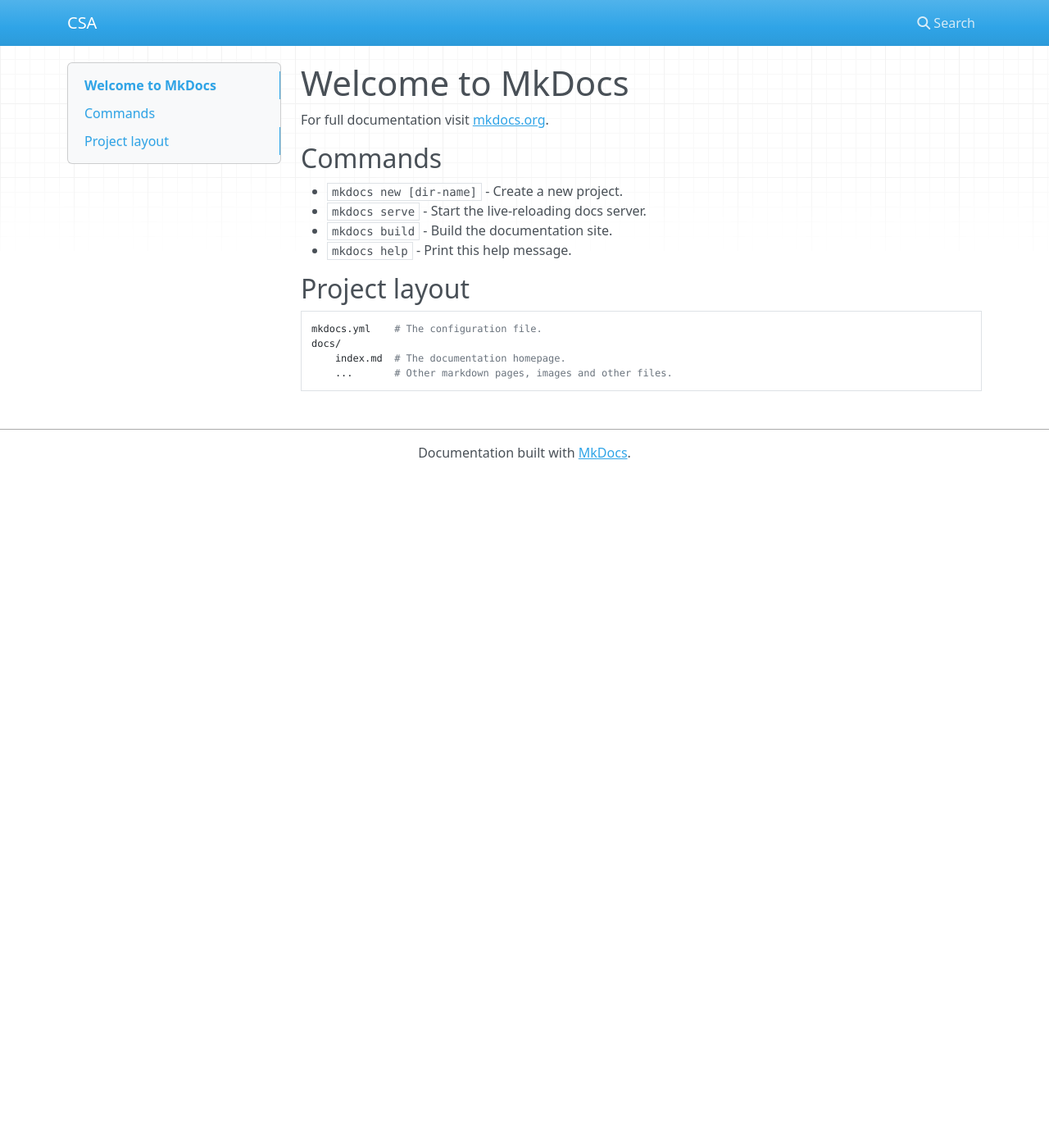
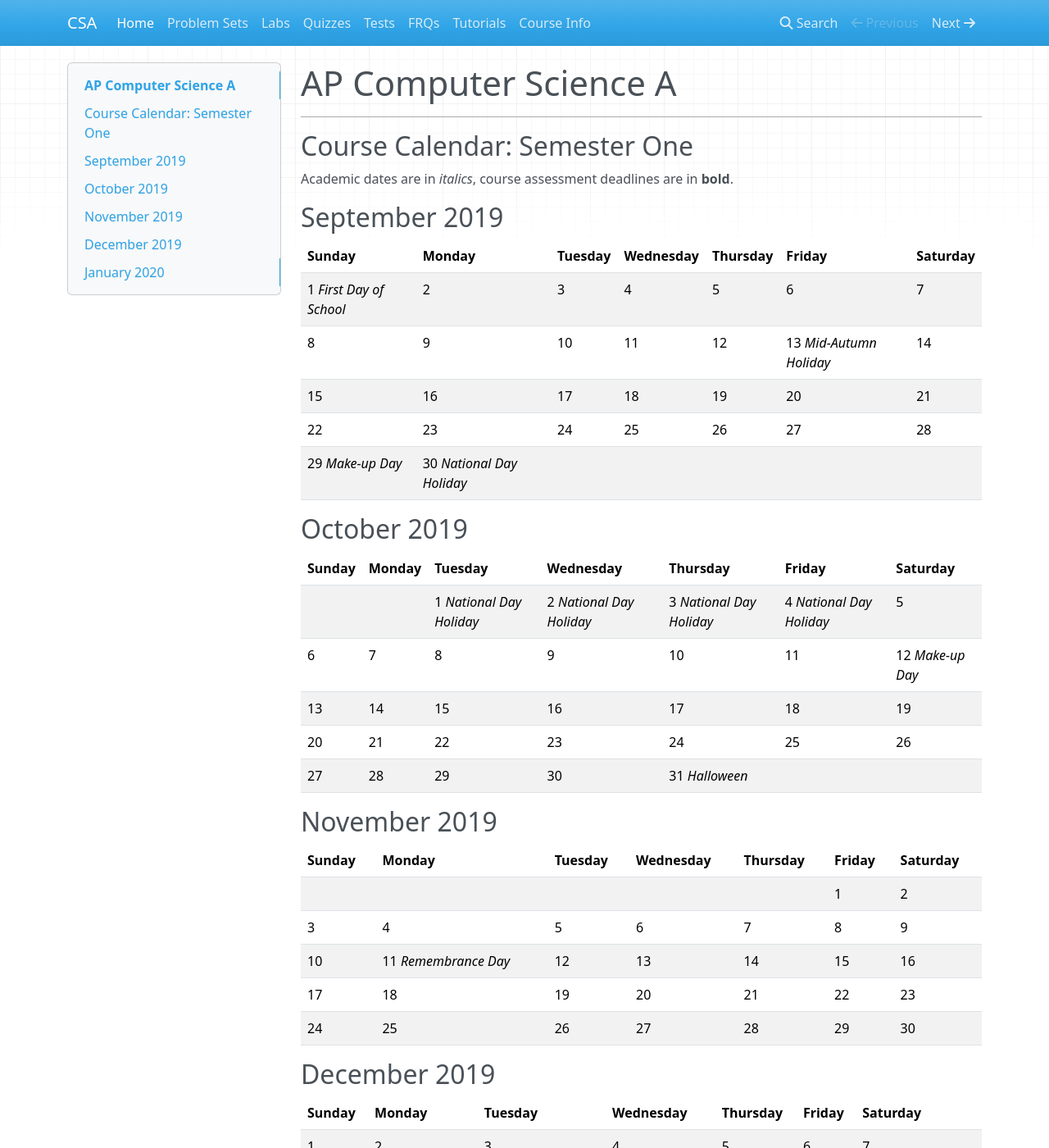
Before and after one commit to altareen/csa, an MkDocs documentation site: the page built from docs/index.md, in a window 1280 px wide and 1400 px high. Shown: the whole window at 82% size. Built offline with MkDocs 1.6.1, drawn with Linux system fonts in a browser that asks for light colours; nearby versions of some CDN libraries; old or Windows-style settings are respelled for this version of MkDocs; some of the changed text lies outside the part shown.

Commit message:
deploy website

```diff
--- a/docs/index.md
+++ b/docs/index.md
@@ -1,3 +1,4 @@
+<!--
 # Welcome to MkDocs
 
 For full documentation visit [mkdocs.org](http://mkdocs.org).
@@ -15,3 +16,61 @@
     docs/
         index.md  # The documentation homepage.
         ...       # Other markdown pages, images and other files.
+-->
+# AP Computer Science A
+
+---
+
+## Course Calendar: Semester One
+
+Academic dates are in *italics*, course assessment deadlines are in **bold**.
+
+## September 2019
+
+Sunday | Monday | Tuesday | Wednesday | Thursday | Friday | Saturday
+------ | ------ | ------- | --------- | -------- | ------ | --------
+1 *First Day of School* | 2      | 3       | 4         | 5        | 6      | 7
+8      | 9      | 10      | 11        | 12       | 13 *Mid-Autumn Holiday* | 14
+15     | 16     | 17      | 18        | 19       | 20     | 21
+22     | 23     | 24      | 25        | 26       | 27     | 28
+29 *Make-up Day* | 30 *National Day Holiday*
+
+## October 2019
+
+Sunday | Monday | Tuesday | Wednesday | Thursday | Friday | Saturday
+------ | ------ | ------- | --------- | -------- | ------ | --------
+       |        | 1 *National Day Holiday* | 2 *National Day Holiday* | 3 *National Day Holiday* | 4 *National Day Holiday* | 5
+6      | 7      | 8       | 9         | 10       | 11     | 12 *Make-up Day*
+13     | 14     | 15      | 16        | 17       | 18     | 19
+20     | 21     | 22      | 23        | 24       | 25     | 26
+27     | 28     | 29      | 30        | 31 *Halloween*
+
+## November 2019
+
+Sunday | Monday | Tuesday | Wednesday | Thursday | Friday | Saturday
+------ | ------ | ------- | --------- | -------- | ------ | --------
+       |        |         |           |          | 1      | 2
+3      | 4      | 5       | 6         | 7        | 8      | 9
+10     | 11 *Remembrance Day* | 12      | 13        | 14       | 15     | 16
+17     | 18     | 19      | 20        | 21       | 22     | 23
+24     | 25     | 26      | 27        | 28       | 29     | 30
+
+## December 2019
+
+Sunday | Monday | Tuesday | Wednesday | Thursday | Friday | Saturday
+------ | ------ | ------- | --------- | -------- | ------ | --------
+1      | 2      | 3       | 4         | 5        | 6      | 7
+8      | 9      | 10      | 11        | 12       | 13     | 14
+15     | 16     | 17      | 18        | 19       | 20     | 21
+22     | 23 *Xmas Break* | 24 *Xmas Break* | 25 *Xmas Break* | 26       | 27     | 28 *Xmas Carnival*
+29     | 30     | 31 *New Year's Eve*
+
+## January 2020
+
+Sunday | Monday | Tuesday | Wednesday | Thursday | Friday | Saturday
+------ | ------ | ------- | --------- | -------- | ------ | --------
+       |        |         | 1 *New Year's Day* | 2        | 3      | 4
+5      | 6      | 7       | 8         | 9        | 10     | 11
+12     | 13     | 14      | 15        | 16       | 17     | 18
+19     | 20     | 21      | 22        | 23       | 24 *Winter Break* | 25
+26     | 27     | 28      | 29        | 30
--- /dev/null
+++ b/docs/info.md
@@ -0,0 +1,14 @@
+# Course Information
+
+---
+
++ Introduction to the theory of computer science, and the craft of programming in
+`Java`.
++ This course teaches students how to think algorithmically, and to solve
+problems efficiently.
++ Topics include `Java` syntax, arithmetic expressions, text
+processing, object-oriented programming, arrays and `ArrayLists`, sorting algorithms,
+inheritance and recursion.
++ Problem sets and labs are inspired by the real-world domains of biology,
+cryptography, finance, forensics, and gaming.
++ This course is designed for both beginner and expert programmers alike.
--- a/mkdocs.yml
+++ b/mkdocs.yml
@@ -1,4 +1,11 @@
 site_name: CSA
 pages:
     - Home: 'index.md'
+    - Problem Sets: 'psets.md'
+    - Labs: 'labs.md'
+    - Quizzes: 'quizzes.md'
+    - Tests: 'tests.md'
+    - FRQs: 'frqs.md'
+    - Tutorials: 'tutorials.md'
+    - Course Info: 'info.md'
 theme: mkdocs
```
Also changed, not shown: docs/frqs.md (added, +3 -0 lines), docs/labs.md (added, +3 -0 lines), docs/psets.md (added, +3 -0 lines), docs/quizzes.md (added, +3 -0 lines), docs/tests.md (added, +3 -0 lines), docs/tutorials.md (added, +3 -0 lines).
